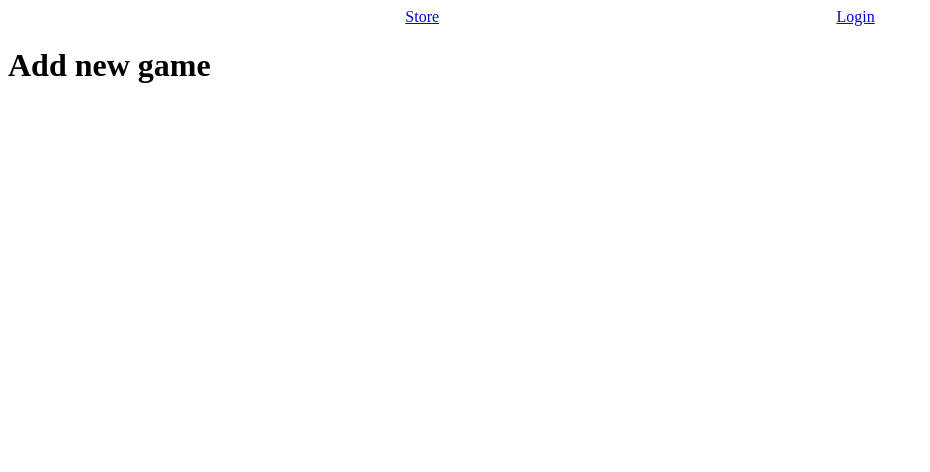
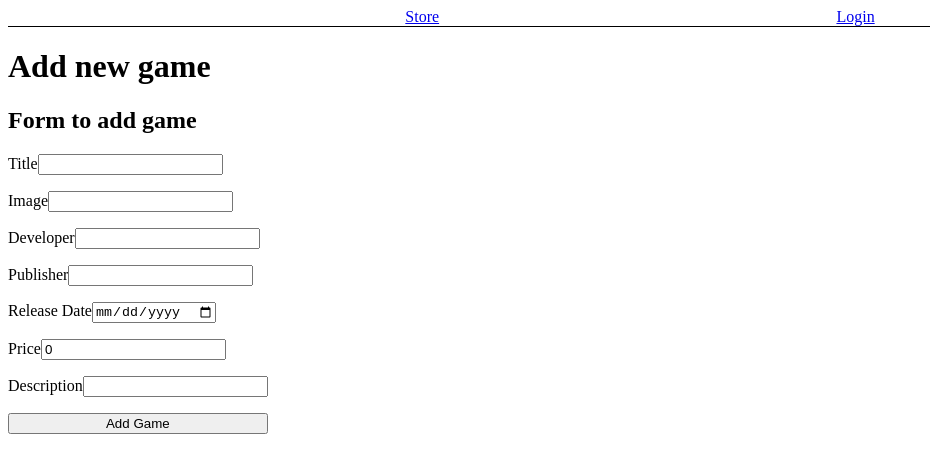
Before and after one commit to tlorius/project3gamestore, a React (Vite) app: page /games/add in a window 1280 px wide. Shown: the top 472 px of the page, without its empty margins (0-930 px from the left). Built offline with nearby package versions, Linux system fonts and the light colour scheme.

Commit message:
game add form added

```diff
--- a/src/components/GameForm.jsx
+++ b/src/components/GameForm.jsx
@@ -0,0 +1,102 @@
+import { useState } from "react";
+import classes from "../styles/GameForm.module.css";
+import { useParams } from "react-router-dom";
+
+const GameForm = ({ isUpdate = false }) => {
+  const [title, setTitle] = useState("");
+  const [imageUrl, setImageUrl] = useState("");
+  const [developer, setDeveloper] = useState("");
+  const [publisher, setPublisher] = useState("");
+  const [releaseDate, setReleaseDate] = useState();
+  const [price, setPrice] = useState(0);
+  const [description, setDescription] = useState("");
+  const { gameId } = useParams();
+
+  const handleSubmit = (event) => {
+    event.preventDefault();
+    const payload = {
+      title,
+      imageUrl,
+      developer,
+      publisher,
+      releaseDate,
+      price,
+      description,
+    };
+    console.log(gameId);
+  };
+
+  return (
+    <>
+      <h2>Form to {isUpdate ? "update" : "add"} game</h2>
+      <form onSubmit={handleSubmit} className={classes.formCtn}>
+        <label>
+          Title
+          <input
+            type="text"
+            required
+            value={title}
+            onChange={(event) => setTitle(event.target.value)}
+          />
+        </label>
+        <label>
+          Image
+          <input
+            type="url"
+            required
+            value={imageUrl}
+            onChange={(event) => setImageUrl(event.target.value)}
+          />
+        </label>
+        <label>
+          Developer
+          <input
+            type="text"
+            required
+            value={developer}
+            onChange={(event) => setDeveloper(event.target.value)}
+          />
+        </label>
+        <label>
+          Publisher
+          <input
+            type="text"
+            required
+            value={publisher}
+            onChange={(event) => setPublisher(event.target.value)}
+          />
+        </label>
+        <label>
+          Release Date
+          <input
+            type="date"
+            required
+            value={releaseDate}
+            onChange={(event) => setReleaseDate(event.target.value)}
+          />
+        </label>
+        <label>
+          Price
+          <input
+            type="number"
+            required
+            value={price}
+            onChange={(event) => setPrice(event.target.value)}
+          />
+        </label>
+        <label>
+          Description
+          <input
+            type="text"
+            required
+            value={description}
+            onChange={(event) => setDescription(event.target.value)}
+          />
+        </label>
+        <input type="submit" value={isUpdate ? "Update Game" : "Add Game"} />
+      </form>
+    </>
+  );
+};
+
+export default GameForm;
--- a/src/pages/AddGamePage.jsx
+++ b/src/pages/AddGamePage.jsx
@@ -1,5 +1,12 @@
+import GameForm from "../components/GameForm";
+
 const AddGamePage = () => {
-  return <h1>Add new game</h1>
-}
+  return (
+    <>
+      <h1>Add new game</h1>
+      <GameForm />
+    </>
+  );
+};
 
-export default AddGamePage
+export default AddGamePage;
--- a/src/pages/UpdateGamePage.jsx
+++ b/src/pages/UpdateGamePage.jsx
@@ -1,5 +1,12 @@
+import GameForm from "../components/GameForm";
+
 const UpdateGamePage = () => {
-  return <h1>Update Current Game</h1>
-}
+  return (
+    <>
+      <h1>Update game</h1>
+      <GameForm isUpdate />
+    </>
+  );
+};
 
-export default UpdateGamePage
+export default UpdateGamePage;
--- /dev/null
+++ b/src/styles/GameForm.module.css
@@ -0,0 +1,6 @@
+.formCtn {
+  display: flex;
+  flex-direction: column;
+  row-gap: 1rem;
+  width: fit-content;
+}
--- a/src/styles/Navbar.module.css
+++ b/src/styles/Navbar.module.css
@@ -1,4 +1,5 @@
 .navCtn {
   display: flex;
   justify-content: space-evenly;
+  border-bottom: 1px black solid;
 }
```
Also changed, not shown: src/components/PrivateRoute.jsx (added).
